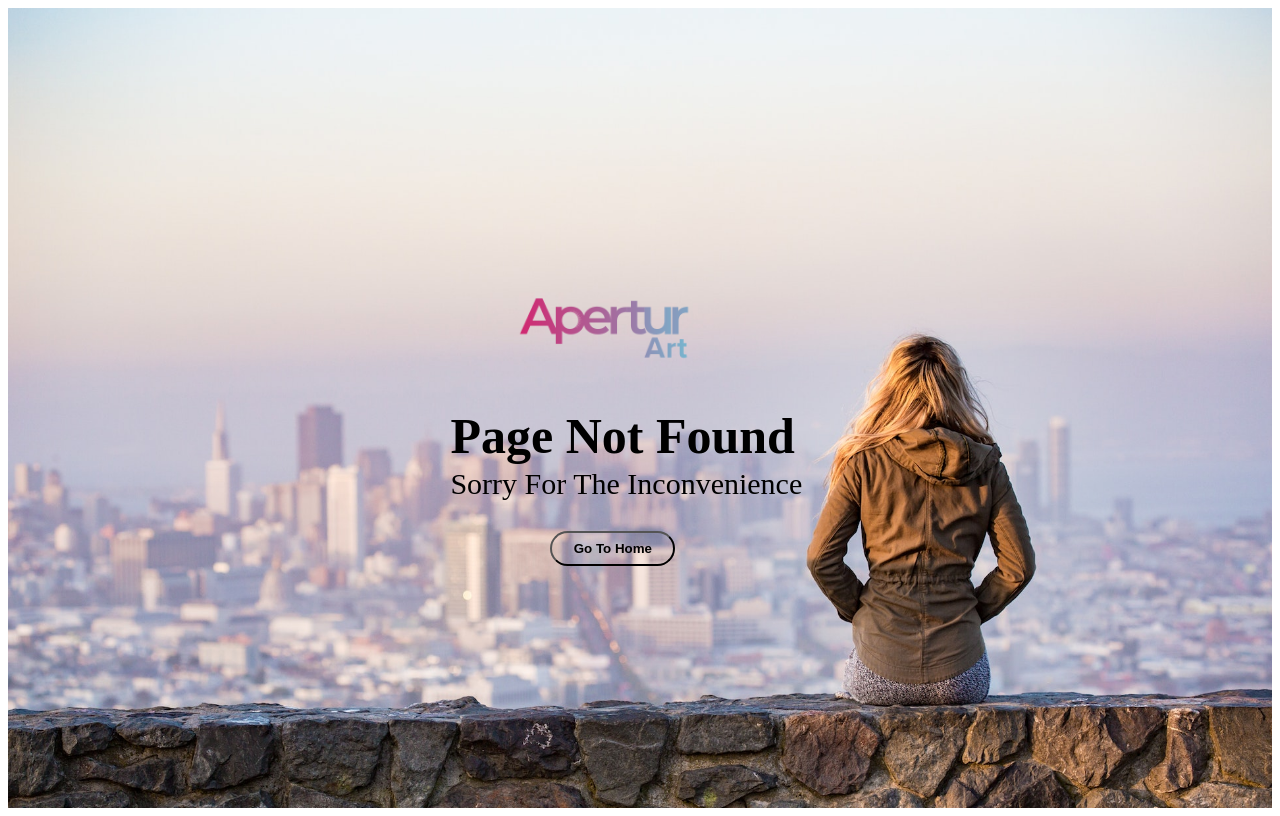
After one commit to DT7Solutions/Apertur, a Django app: template templates/uifiles/404.html in a window 1280 px wide. The commit adds this page. Run offline with Django 4.2, Linux system fonts and the light colour scheme; the template is opened without the code that fills it, so the values that code supplies are empty.

Commit message:
adding 404 page

```diff
--- a/app/views.py
+++ b/app/views.py
@@ -4,3 +4,6 @@ from .models import Home
 def index(request):
     sliding_item = Home.objects.all()
     return render(request, 'uifiles/index.html',{'sliding_item':sliding_item})
+
+def page_not_found_view(request, exception):
+    return render(request, 'uifiles/404.html', status=404)
--- a/apture/urls.py
+++ b/apture/urls.py
@@ -17,9 +17,15 @@ from django.contrib import admin
 from django.urls import path,include
 from django.conf import settings
 from django.conf.urls.static import static
-
+from django.views.static import serve
 
 urlpatterns = [
     path('admin/', admin.site.urls),
-    path('', include('app.urls'))
+    path('', include('app.urls')),
+    path(r'^media/(?P<path>.*)$', serve,{'document_root': settings.MEDIA_ROOT}),
+
+    path(r'^static/(?P<path>.*)$', serve,{'document_root': settings.STATIC_ROOT}),
 ]+ static(settings.MEDIA_URL, document_root=settings.MEDIA_ROOT)
+
+
+handler404 = "app.views.page_not_found_view"
--- a/static/js/main.js
+++ b/static/js/main.js
@@ -20,12 +20,13 @@ social_popup.addEventListener('click', function(e){
     social_popup.style.cursor = 'pointer';
 })
 
-// full screen  btton
+// full screen  button
 let footer_navbar = document.querySelector('#footernavbar');
 let view_full_screen = document.querySelector('.full_page_view');
 let full_screen = document.querySelector('#full-screen-btn');
 full_screen.addEventListener('click', function(){
     $("#footernavbar").hide();
+    view_full_screen.style.cursor = "crosshair";
     view_full_screen.style.visibility='visible';
     $(".full_page_view").click(function() {
         $("#footernavbar").show();
--- /dev/null
+++ b/templates/uifiles/404.html
@@ -0,0 +1,70 @@
+<!DOCTYPE html>
+<html lang="en">
+<head>
+    <meta charset="UTF-8">
+    <meta http-equiv="X-UA-Compatible" content="IE=edge">
+    <meta name="viewport" content="width=device-width, initial-scale=1.0">
+    <title>Document</title>
+    <style>
+        .main_404{
+            margin: 0;
+            padding: 0;
+            height: 100vh;
+            width: 100%;
+            background-image: url(/static/img/2.jpg);
+            background-size: cover;
+        }.show-mesage img{
+            height: 250px;
+            width: 250px;
+            margin-top: 35px !important;
+            margin-left: 30px !important;
+
+        }
+        .show-mesage{
+                display:inline-block;
+                position: relative;
+                left: 35%;
+                top: 20%;
+            }
+        .btn{
+            background-color: aquamarine;
+        }
+        .show-mesage h2{
+            margin-top: -50px !important;
+            margin-right: 5px !important;
+            font-size: 50px !important;
+        }
+        .show-mesage p{
+            margin-top: -50px !important;
+            margin-right: 5px !important;
+            font-size: 30px !important;
+            padding-top: 10px !important;
+        }
+        .show-mesage .btn{
+              margin-left: 100px !important;
+              height: 35px !important;
+              width: 35% !important;
+              border-radius: 20px !important;
+              background: transparent;
+              font-weight: 600;
+        }
+        .show-mesage .btn:hover{
+            background-image: linear-gradient(to right, rgb(222, 30, 142),rgb(131, 37, 189),rgb(133, 201, 230));
+            color: whitesmoke;
+            font-weight: 600 !important;
+            border: none;
+            transition: 2s;
+        }
+    </style>
+</head>
+<body>
+    <div class="main_404">
+        <div class="show-mesage">
+            <img src="/static/img/main-img/aperture-logo.png" alt="">
+            <h2>Page Not Found</h2>
+            <p>Sorry For The Inconvenience</p>
+            <button type="button" class="btn">Go To Home</button>
+        </div>
+    </div>
+</body>
+</html>
```
Also changed, not shown: apture/settings.py (+10 -4 lines), db.sqlite3, static/css/swiper.css, uploads/5.jpg (added), uploads/julary.jpg (added), uploads/xxx-matic.jpg (added), 1 other file.
